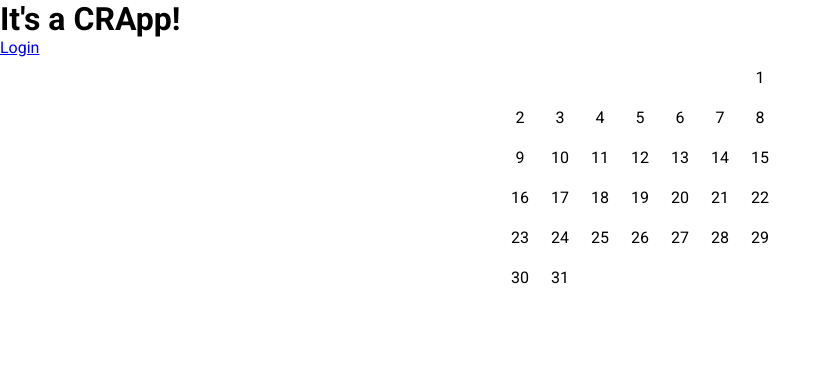
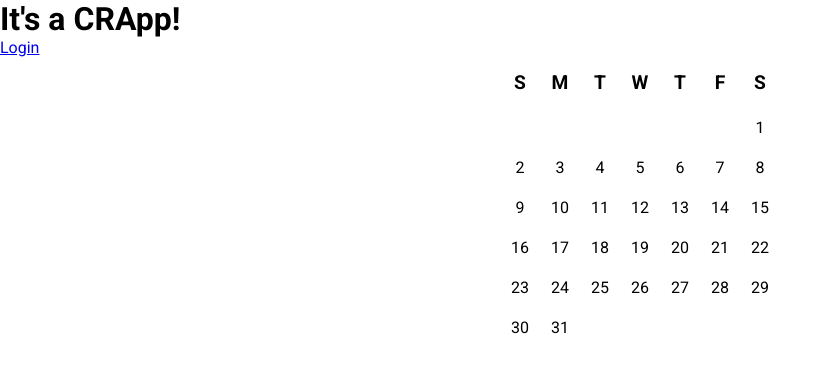
Before and after one commit to kevinhouguet/crapp, a React (Vite) app in the folder front/: page / in a window 1280 px wide. Shown: the top 372 px of the page, without its empty margins (0-832 px from the left). Built offline with nearby package versions, Linux system fonts and the light colour scheme.

Commit message:
:sparkles: feat(calendar): add selected day logic

```diff
--- a/front/src/components/calendar/calendar.container.tsx
+++ b/front/src/components/calendar/calendar.container.tsx
@@ -15,10 +15,19 @@ export default class CalendarContainer extends React.Component {
     this.currentYear = YearType.create(2023);
   }
 
+  selectADay(e: React.MouseEvent<HTMLDivElement, MouseEvent>) {
+    const dayPreviouslySelected = document.querySelector('.day-selected');
+    dayPreviouslySelected?.classList.remove('day-selected');
+
+    const day = e.currentTarget;
+    day.classList.add('day-selected')
+  }
+
   render() {
     return (
       <div className='calendar-container'>
-        <CalendarLayout calendar={MCalendar.createAMonth(this.currentYear, this.currentMonth)} />
+        <CalendarLayout calendar={MCalendar.createAMonth(this.currentYear, this.currentMonth)}
+                        onClick= {this.selectADay} />
       </div>
     )
   }
--- a/front/src/components/calendar/calendar.scss
+++ b/front/src/components/calendar/calendar.scss
@@ -6,6 +6,25 @@
     flex-direction: column;
     align-items: center;
     justify-content: center;
+
+    &__header {
+      width: 100%;
+      height: 50px;
+      display: flex;
+      align-items: center;
+      justify-content: center;
+      color: #000;
+
+      &__day {
+        width: 40px;
+        height: 40px;
+        display: flex;
+        align-items: center;
+        justify-content: center;
+        font-size: 1.2rem;
+        font-weight: 600;
+      }
+    }
 
     &__week{
       width: 100%;
@@ -27,6 +46,8 @@
       cursor: pointer;
       transition: all 0.3s ease-in-out;
 
+
+
       &:hover{
         background-color: #f5f5f5;
         color: #000;
@@ -40,3 +61,13 @@
     }
   }
 }
+
+.day-selected{
+  background-color: #6750a4;
+  color: #fff;
+}
+
+.day-selected:hover{
+  background-color: #6750a4;
+  color: #fff;
+}
--- a/front/src/components/calendar/calendar.tsx
+++ b/front/src/components/calendar/calendar.tsx
@@ -4,28 +4,40 @@ import MCalendar from "../../models/calendar/calendar";
 
 interface CalendarProps {
   calendar: Array<Array<number|string>>;
+  onClick: (e: React.MouseEvent<HTMLDivElement, MouseEvent>) => void;
 }
 
 export default class CalendarLayout extends React.Component <CalendarProps>{
-
-  public calendarHeader = MCalendar.getDays()
 
   constructor(props: CalendarProps) {
     super(props);
   }
 
   render(): React.ReactNode {
-    const { calendar } = this.props;
+    const { calendar, onClick } = this.props;
+    console.log(this.props.onClick)
+    const calendarHeaderDays = MCalendar.getDays();
     const dayClass = "calendar-container__calendar__day";
     return (
       <div className="calendar-container__calendar">
+        <div className="calendar-container__calendar__header">
+          {calendarHeaderDays.map((day, index) => {
+            return (
+              <div  className="calendar-container__calendar__header__day"
+                    key={index}>
+                {day.charAt(0).toUpperCase()}
+              </div>
+            )
+          })}
+        </div>
         {calendar && calendar.map((week, index) => {
           return (
             <div className="calendar-container__calendar__week" key={index}>
               {week.map((day, index) => {
                 return (
                   <div  {...day === "" ? { className: `${dayClass} ${dayClass}--empty` } : { className: dayClass }}
-                        key={index}>
+                        key={index}
+                        onClick={(e: React.MouseEvent<HTMLDivElement, MouseEvent>) => onClick(e)}>
                     {day}
                   </div>
                 )
```
